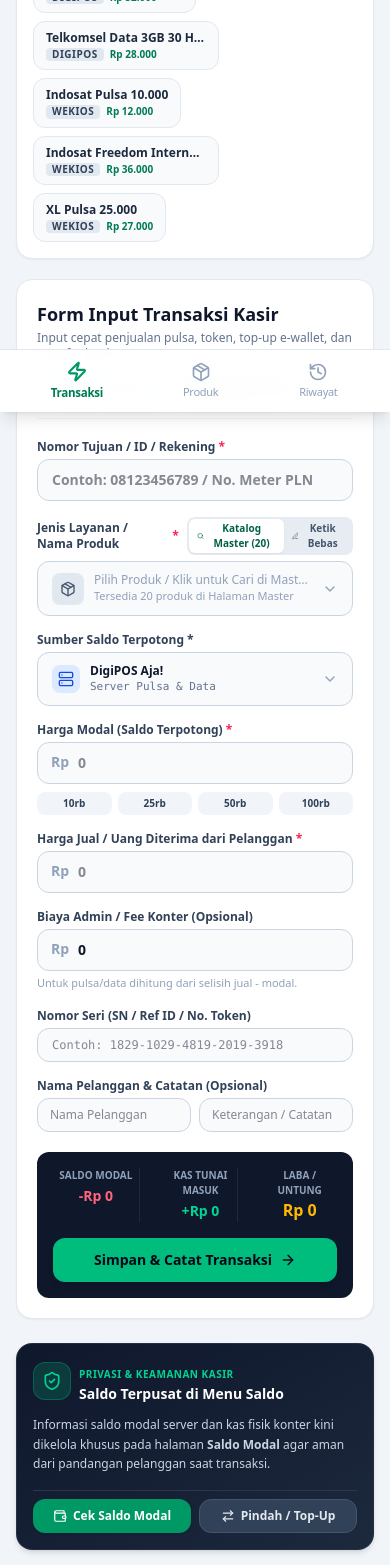
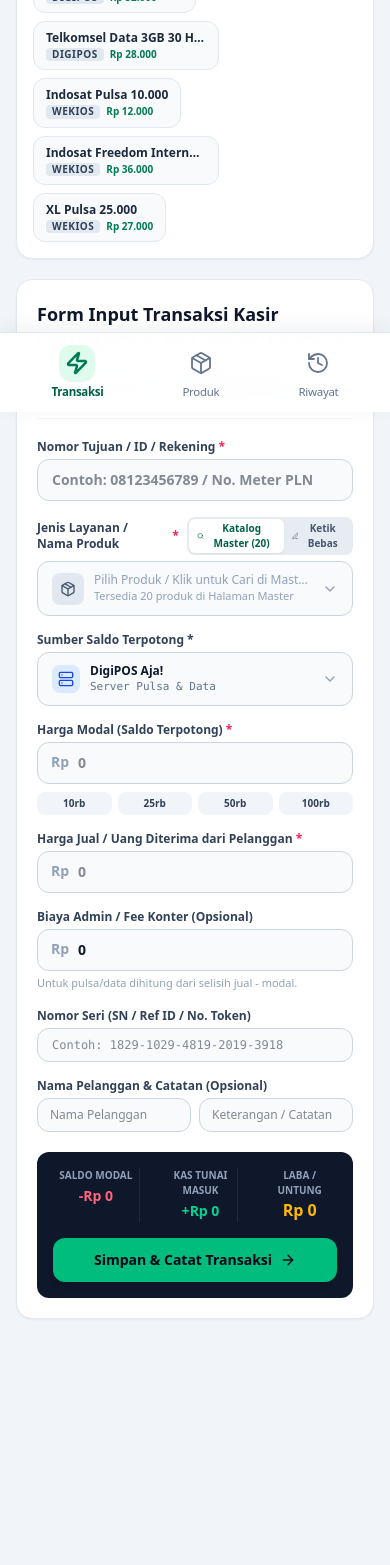
Before and after one commit to dev-nurilamanda/KIOS-RILCELL, a React (Vite) app: page / in a window 390 px wide. Shown: the part 432-1997 px from the top of the page. After the commit the page ends 1927 px from the top, so only its background shows below. Built offline with nearby package versions, Linux system fonts and the light colour scheme.

Commit message:
refactor: simplify layout and optimize mobile navigation
Remove the redundant sidebar and enhance the mobile bottom navigation bar with improved ergonomics, visual feedback, and spacing for better usability on mobile devices.

```diff
--- a/src/App.tsx
+++ b/src/App.tsx
@@ -23,7 +23,6 @@ import { MasterProductManager } from './components/MasterProductManager';
 import { RilcellReceiptModal } from './components/RilcellReceiptModal';
 import { InstallGuideModal } from './components/InstallGuideModal';
 import { OfflineIndicator } from './components/OfflineIndicator';
-import { QuickOverviewSidebar } from './components/QuickOverviewSidebar';
 import { TransferModal } from './components/TransferModal';
 import { generateInvoiceNumber } from './utils/formatters';
 import { sendTransactionToGoogleSheets } from './services/googleSheetsService';
@@ -470,11 +469,9 @@ export function App() {
       />
 
       {/* Main Content Body */}
-      <main className="flex-1 max-w-7xl w-full mx-auto px-4 sm:px-6 pt-5 sm:pt-6">
+      <main className="flex-1 max-w-7xl w-full mx-auto px-4 sm:px-6 pt-5 sm:pt-6 pb-24 md:pb-8">
         {activeTab === 'entry' && (
-          <div className="grid grid-cols-1 lg:grid-cols-12 gap-6 items-start">
-            {/* Kolom Kiri: Formulir Transaksi Baru (Quick Entry Form) */}
-            <div className="lg:col-span-7 xl:col-span-8">
+          <div className="w-full max-w-4xl mx-auto">
             <QuickEntryForm
               accounts={accounts}
               presets={presets}
@@ -484,19 +481,6 @@ export function App() {
               selectedPresetToFill={selectedPresetToFill}
               onClearSelectedPreset={() => setSelectedPresetToFill(null)}
             />
-            </div>
-
-            {/* Kolom Kanan: Aktivitas Kasir, Transaksi Terakhir & Cetak Struk (Informasi Saldo Terpusat di Menu Saldo) */}
-            <div className="lg:col-span-5 xl:col-span-4">
-              <QuickOverviewSidebar
-                accounts={accounts}
-                recentTransactions={transactions}
-                onOpenTransferModal={() => setIsTransferModalOpen(true)}
-                onSelectTransactionReceipt={(trx) => setActiveReceiptTrx(trx)}
-                onViewAllSaldo={() => setActiveTab('saldo')}
-                onViewAllHistory={() => setActiveTab('history')}
-              />
-            </div>
           </div>
         )}
 
--- a/src/components/Navbar.tsx
+++ b/src/components/Navbar.tsx
@@ -218,21 +218,26 @@ export const Navbar: React.FC<NavbarProps> = ({
         </div>
       </header>
 
-      {/* Mobile Bottom Navigation Bar: Fokus 3 Menu Kasir Utama */}
-      <nav className="md:hidden fixed bottom-0 left-0 right-0 z-40 bg-white/95 backdrop-blur-md border-t border-slate-200 shadow-lg px-3 py-2 flex items-center justify-around">
+      {/* Mobile Bottom Navigation Bar: Fokus 3 Menu Kasir Utama dengan Icon Lebih Besar & Ergonomis */}
+      <nav className="md:hidden fixed bottom-0 left-0 right-0 z-40 bg-white/95 backdrop-blur-md border-t border-slate-200 shadow-[0_-4px_20px_rgba(0,0,0,0.06)] px-3 py-2 flex items-center justify-around">
         {mobileBottomNavItems.map((item) => {
           const Icon = item.icon;
           const isActive = activeTab === item.id;
           return (
             <button
               key={item.id}
+              id={`mobile-bottom-nav-${item.id}`}
               onClick={() => setActiveTab(item.id)}
-              className={`relative flex flex-col items-center justify-center py-1 px-4 rounded-xl transition-all ${
-                isActive ? 'text-emerald-700 font-bold scale-105' : 'text-slate-400 hover:text-slate-600 font-medium'
+              className={`relative flex flex-col items-center justify-center py-1 px-4 rounded-2xl transition-all duration-150 active:scale-95 ${
+                isActive ? 'text-emerald-700 font-bold' : 'text-slate-400 hover:text-slate-600 font-medium'
               }`}
             >
-              <Icon className={`w-5 h-5 ${isActive ? 'text-emerald-600 stroke-[2.5]' : 'text-slate-400'}`} />
-              <span className="text-[11px] mt-0.5 tracking-tight">{item.shortLabel}</span>
+              <div className={`p-1.5 rounded-xl transition-all ${isActive ? 'bg-emerald-100/70 text-emerald-700 shadow-2xs' : 'text-slate-500'}`}>
+                <Icon className={`w-6 h-6 ${isActive ? 'text-emerald-700 stroke-[2.5]' : 'text-slate-500 stroke-[1.8]'}`} />
+              </div>
+              <span className={`text-[11.5px] mt-0.5 tracking-tight ${isActive ? 'font-extrabold text-emerald-800' : 'text-slate-500 font-medium'}`}>
+                {item.shortLabel}
+              </span>
             </button>
           );
         })}
```
Lines whose indentation alone changed are shown as unchanged.
